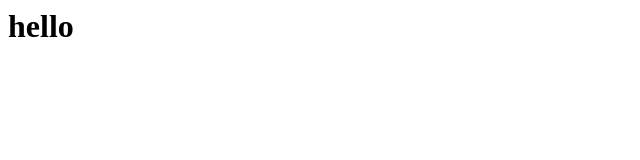
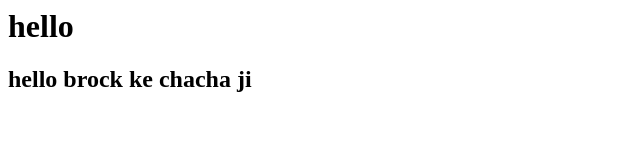
Before and after one commit to Neerajkashyap1/Git-Learn, a plain HTML site: page index.html in a window 1280 px wide. Shown: the whole page, without its empty margins (0-640 px from the left). Drawn offline with Linux system fonts and the light colour scheme.

Commit message:
committed

```diff
--- a/index.html
+++ b/index.html
@@ -2,5 +2,6 @@
     <body>
         <h1> hello
         </h1>
+	<h2> hello brock ke chacha ji <h2>
     </body>
 </html>
```
Also changed, not shown: about.txt.
